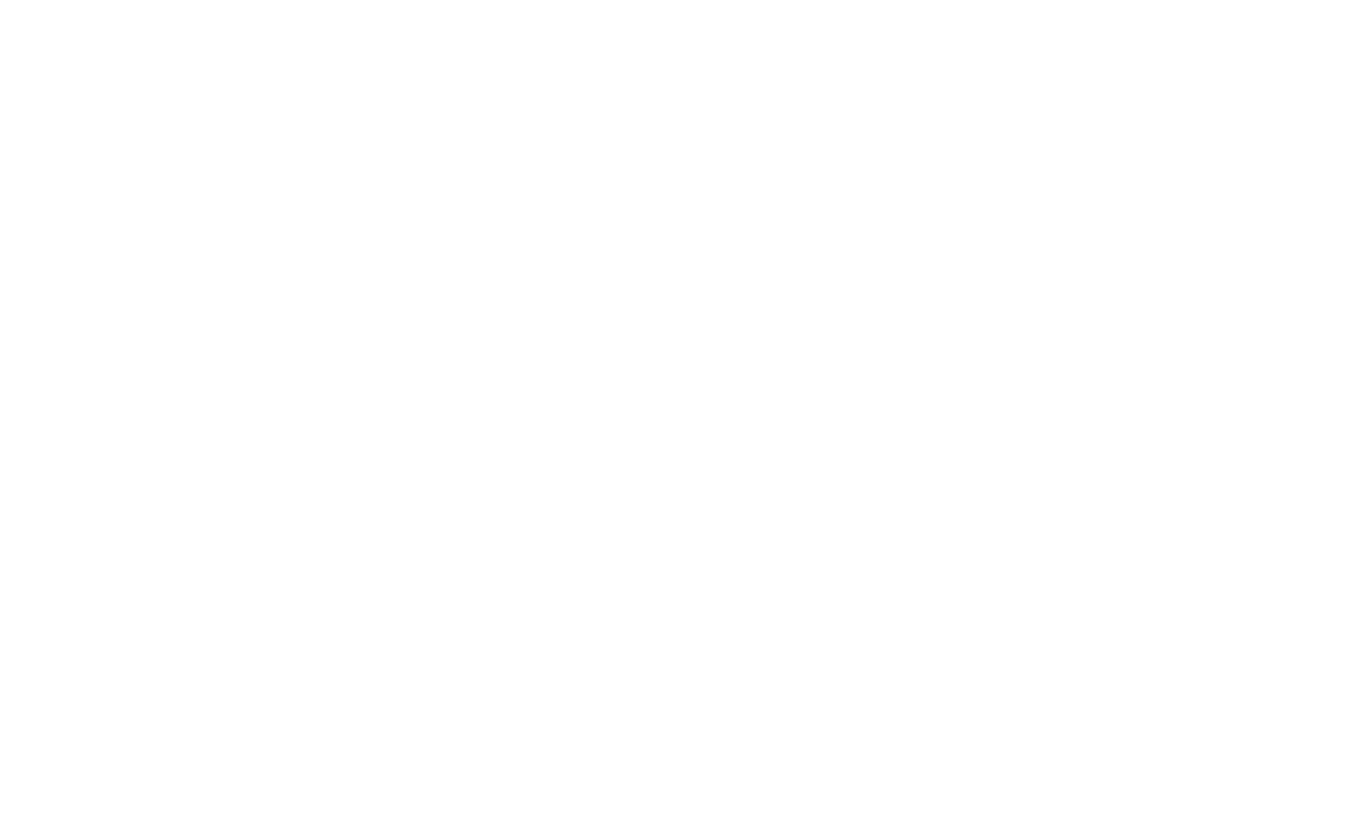
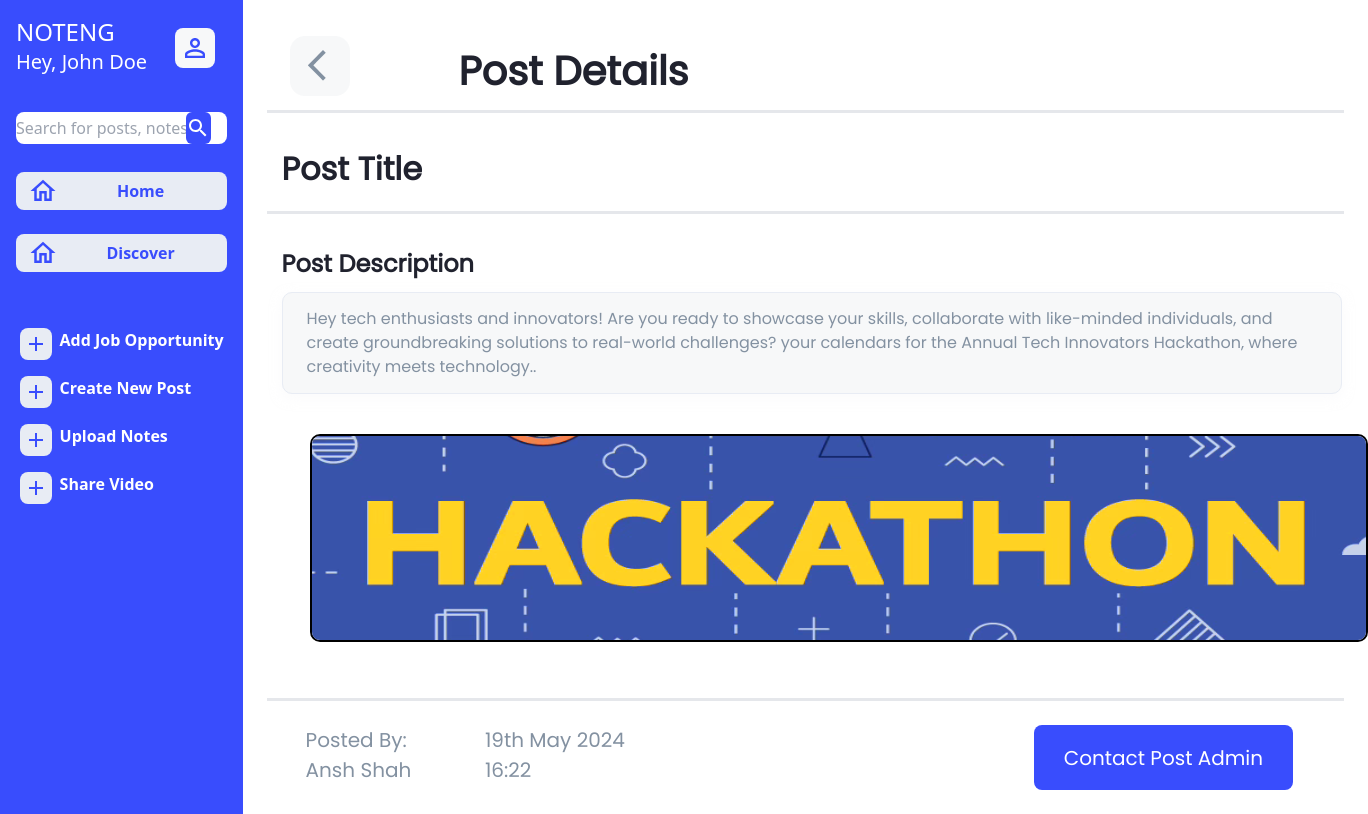
Before and after one commit to djunicode/noteng, a React (Create React App) app: page /PostDetails in a window 1280 px wide. Before the commit this address had no page. Shown: the whole page, 1368 px wide, since content can reach past the window. Built offline with nearby package versions, Linux system fonts and the light colour scheme.

Commit message:
PostDetails.jsx is added along with its img and css

```diff
--- a/src/App.js
+++ b/src/App.js
@@ -14,6 +14,7 @@
 import DiscoverPage from './Pages/DiscoverPage';
 import Splash from './Pages/Splash';
 import LoginPage from './Pages/LoginPage';
+import PostDetails from './Pages/PostDetails';
 function App() {
   return (
     <BrowserRouter>
@@ -27,6 +28,7 @@
         <Route path='/viewjob' element={<ViewJob />} />
         <Route path='/viewnote' element={<ViewNote />} />
         <Route path='/UploadNewPosts' element={<UploadNewPosts />} />
+        <Route path='/PostDetails' element={<PostDetails />} />
         <Route path='/profile' element={< Profile />} />
         <Route path='/createnote' element={< NewNotes />} />
         <Route path='/uploadvideo' element={< UploadVideo />} />
--- /dev/null
+++ b/src/Components/NewPost/viewpost.css
@@ -0,0 +1,47 @@
+.subtitle{
+    font-size: 1.9rem;
+    font-weight: 600;
+    color: #20222E;
+    margin-top: 32px;
+    margin-bottom: 1rem;
+    display: flex;
+    justify-content: center;
+}
+
+.head3{
+    font-size: 32px;
+    color: #8391A1;
+    display: flex;
+    justify-content: center;
+    margin-top: 20px;
+}
+.notes-description{
+    margin-top: 20px;
+    margin-left: 40px;
+    font-size: 24px;
+}
+.postimg{
+    width: 1058px;
+    height: 208px;
+    margin-top: 40px;
+    margin-left: 67px;
+    border: 2px solid black;
+    border-radius: 10px;
+    margin-bottom: 24px;
+    overflow: hidden;
+}
+
+.company-description{
+    font-size: 24px;
+    margin:32px 0px 10px 3vw;
+    font-family: Poppins;
+    font-weight: 600;
+}
+
+.badges{
+    width: 200px;
+}
+.badges1{
+    margin-top: 30px;
+    width: 200px;
+}
--- /dev/null
+++ b/src/Pages/PostDetails.jsx
@@ -0,0 +1,61 @@
+import React from 'react';
+import { useNavigate } from 'react-router-dom';
+import Sidebar from '../Components/Home/Sidebar';
+import BackButton from '../assets/BackButton.png';
+import { Button } from '@mui/material';
+import '../styles/ViewJob.css';
+import '../Components/NewPost/viewpost.css';
+import PosDetailsImg from '../assets/postdetails.svg';
+const PostDetails = () => {
+    const navigate = useNavigate();
+
+    const handleGoBack = (event) => {
+        event.preventDefault();
+        navigate.goBack();
+    };
+
+    return (
+        <div className='flex flex-row'>
+            <Sidebar />
+            <>
+                <div className='flex flex-col maincontent'>
+                    <div className='flex flex-row'>
+                        <Button className='backButton' onClick={handleGoBack}>
+                            <img src={BackButton} alt='Back' />
+                        </Button>
+                        <p className='ml-6 mt-10 flex items-center'>
+                            <span className='font-bold heading custom-heading'>Post Details</span>
+                        </p>
+                    </div>
+                    <hr className='full-width-hr mr-6 ml-6 mt-2 border-b-2 border-gray' />
+                    <div>
+                        <h3 className='company-name'>Post Title</h3>
+                    </div>
+                    <hr className='full-width-hr mr-6 ml-6 mt-2 border-b-2 border-gray' />
+                    <h3 className='company-description'>Post Description</h3>
+                    <p className='job-descrip'>Hey tech enthusiasts and innovators! Are you ready to showcase your skills, collaborate with like-minded individuals, and create groundbreaking solutions to real-world challenges? your calendars for the Annual Tech Innovators Hackathon, where creativity meets technology..</p>
+                    <div className='postimg'><img src={PosDetailsImg} alt="" /></div>
+                    <hr className='full-width-hr mr-6 ml-6 mt-8 border-b-2 border-gray' />
+                    <div className='flex flex-row'>
+                        <div className='flex flex-col poster-details'>
+                            <p>Posted By:</p>
+                            <p>Ansh Shah</p>
+                        </div>
+                        <div className='flex flex-col post-datetime'>
+                            <p>19th May 2024</p>
+                            <p>16:22</p>
+                        </div>
+                        <div className='flex flex-grow contactbutton'>
+                            <button type="submit" className="submit-button">
+                                Contact Post Admin
+                            </button>
+                        </div>
+                    </div>
+
+                </div>
+            </>
+        </div>
+    )
+}
+
+export default PostDetails;
```
Also changed, not shown: src/assets/postdetails.svg (added).
